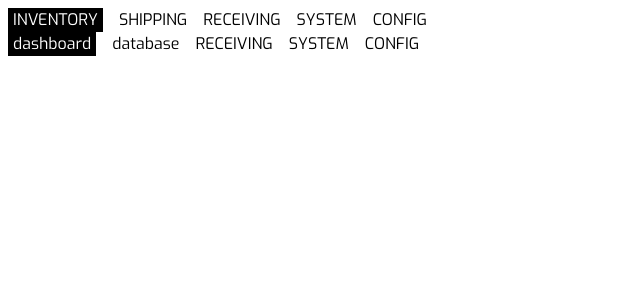
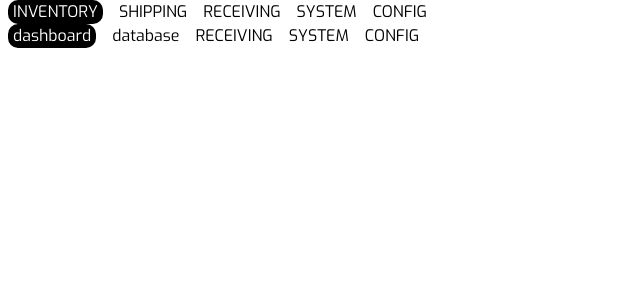
Before and after one commit to infiniteoo/wms, a Next.js app: page / in a window 1280 px wide. Shown: the top 300 px of the page, without its empty margins (0-640 px from the left). Built offline with nearby package versions, Linux system fonts and the light colour scheme; no server answers.

Commit message:
i hate css

```diff
--- a/app/layout.js
+++ b/app/layout.js
@@ -7,6 +7,7 @@ const exo = Exo({ subsets: ["latin"] });
 export const metadata = {
   title: "Great Blue - WMS 2023",
   description: "Warehouse Management Without the Fluff",
+  viewport: "width=device-width, initial-scale=1",
 };
 
 export default function RootLayout({ children }) {
--- a/app/page.jsx
+++ b/app/page.jsx
@@ -1,11 +1,9 @@
-import { UserButton } from "@clerk/nextjs";
 import { Dashboard } from "../components/Dashboard";
 
 export default function Home() {
   return (
-    <div className="flex flex-row p-2 border-red-500 ">
+    <div className="flex flex-row  border-red-500 ">
       <Dashboard />
-    {/*   <UserButton afterSignOutUrl="/" /> */}
     </div>
   );
 }
--- a/components/Dashboard.jsx
+++ b/components/Dashboard.jsx
@@ -2,7 +2,7 @@ import Toolbar from "./Toolbar";
 
 export const Dashboard = () => {
   return (
-    <div className="border-blue-300 sw-screen">
+    <div className="border-blue-300 ">
       <Toolbar />
     </div>
   );
--- a/components/Toolbar.css
+++ b/components/Toolbar.css
@@ -2,9 +2,10 @@
 .menu li:hover {
     background-color: #dcdcdc; /* Slightly darker gray color on hover */
     cursor: pointer;
+    border-radius: 2px;
   }
 
   .menu .active {
     background-color: #dcdcdc; /* Slightly darker gray color for the active tab */
-
+    border-radius: 10px;
   }
--- a/components/Toolbar.jsx
+++ b/components/Toolbar.jsx
@@ -33,9 +33,9 @@ const Toolbar = ({}) => {
   };
 
   return (
-    <div className=" border-green-500" style={{ width: "100%" }}>
-      <div className="flex flex-row justify-between">
-        <ul className="menu flex flex-row space-x-4 ">
+    <div className=" border-green-500 w-full">
+      <div className="flex flex-row justify-between w-full">
+        <ul className="menu flex flex-row space-x-4 items-center ml-2">
           <li
             className={activeTab === "INVENTORY" ? "active" : ""}
             onClick={() => handleTabClick("INVENTORY")}
@@ -67,11 +67,11 @@ const Toolbar = ({}) => {
             CONFIG
           </li>
         </ul>
-        <div>
+        <div className="mr-2 pt-1">
           <UserButton afterSignOutUrl="/" />
         </div>
       </div>
-      <div className="flex flex-col border-purple-300">
+      <div className="flex flex-col">
         <div className="tab-content">{renderTabContent()}</div>
       </div>
     </div>
--- a/components/inventory/DisplayInventory.jsx
+++ b/components/inventory/DisplayInventory.jsx
@@ -45,10 +45,10 @@ const DisplayInventory = () => {
   };
 
   return (
-    <div className="mt-8 border-orange-500 w-full">
+    <div className="mt-8 border-orange-500 ">
       <InventoryToolbar />
       {inventory && (
-        <table className="rounded-lg overflow-hidden w-full">
+        <table className="rounded-lg overflow-hidden">
           <thead className="bg-gray-800 text-white">
             <tr>
               <th className="py-2"></th>
@@ -106,7 +106,7 @@ const DisplayInventory = () => {
         <button
           onClick={() => handlePageChange(currentPage + 1)}
           disabled={inventory.length < itemsPerPage}
-          className="ml-5"
+          className="pl-5"
         >
           Next Page &raquo;
         </button>
--- a/components/inventory/Inventory.css
+++ b/components/inventory/Inventory.css
@@ -5,7 +5,7 @@
   }
 
   .menu .active {
-    background-color: black; /* Slightly darker gray color for the active tab */
+    background-color: black;
     color: white;
     padding-left: 5px;
     padding-right: 5px;
--- a/components/inventory/Inventory.jsx
+++ b/components/inventory/Inventory.jsx
@@ -28,9 +28,9 @@ const Inventory = ({}) => {
   };
 
   return (
-    <div className="flex flex-col border-black ">
-      <div className="flex   ">
-        <ul className="menu flex flex-row space-x-4 ">
+    <div className="flex flex-col border-black w-full">
+      <div className="flex flex-row">
+        <ul className="menu flex flex-row space-x-4 pl-2 ">
           <li
             className={activeTab === "dashboard" ? "active" : ""}
             onClick={() => handleTabClick("dashboard")}
@@ -63,8 +63,8 @@ const Inventory = ({}) => {
           </li>
         </ul>
       </div>
-      <div className="flex flex-col w-full">
-        <div className="w-full ">{renderTabContent()}</div>
+      <div className="">
+        <div className=" ">{renderTabContent()}</div>
       </div>
     </div>
   );
```
